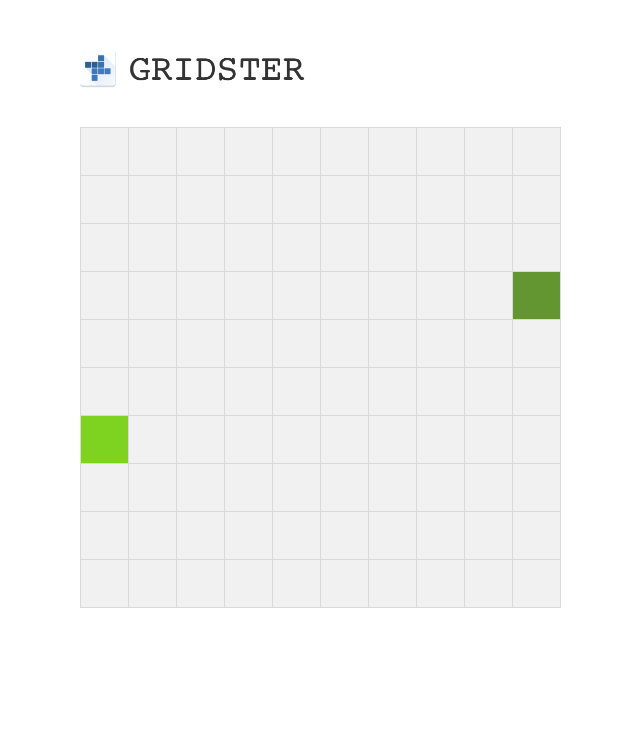
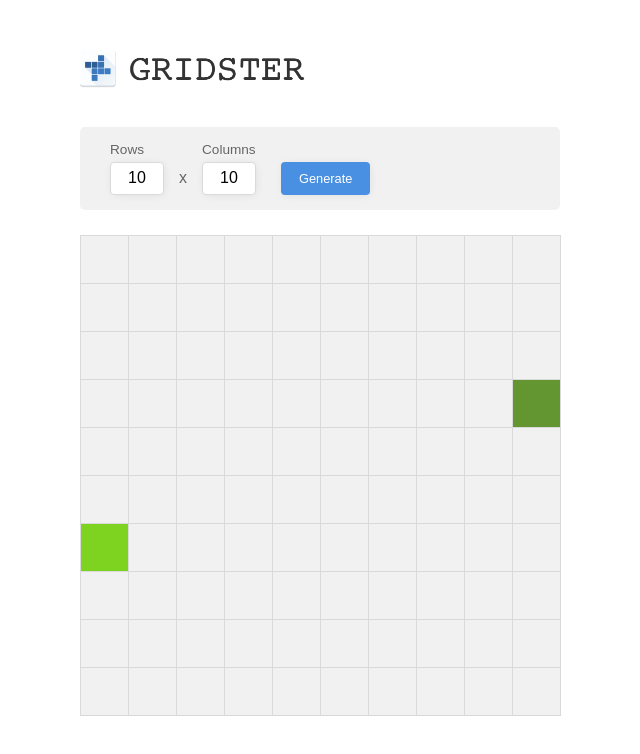
Before and after one commit to ds300/gridster, a React app: page / in a window 1280 px wide. Shown: the top 754 px of the page, without its empty margins (320-960 px from the left). Built offline with nearby package versions, Linux system fonts and the light colour scheme; the HTML template or start-up script is replaced by a standard one.

Commit message:
lay out controls

```diff
--- a/src/App.tsx
+++ b/src/App.tsx
@@ -3,6 +3,7 @@ import { Provider } from 'react-redux'
 import styled from 'styled-components'
 
 import ConnectedGrid from './ConnectedGrid'
+import Controls from './Controls'
 
 import { makeStore } from './store'
 
@@ -26,6 +27,7 @@ class App extends React.Component {
           <Header>
             <img src={logo} alt="Gridster" width="225px" />
           </Header>
+          <Controls />
           <ConnectedGrid />
         </Page>
       </Provider>
--- /dev/null
+++ b/src/Controls.tsx
@@ -0,0 +1,121 @@
+import * as React from 'react'
+import styled from 'styled-components'
+
+const FormElement = styled.input`
+  border-radius: 4px;
+  box-shadow: 1px 1px 10px -2px rgba(0, 0, 0, 0.1);
+  height: 33px;
+  box-sizing: border-box;
+`
+
+const StyledInput = styled(FormElement)`
+  border: 1px solid #dadada;
+  width: 54px;
+  text-align: center;
+  font-size: 1em;
+`
+
+const InputWrapper = styled.div`
+  display: flex;
+  flex-direction: column;
+`
+
+const Label = styled.label`
+  margin-bottom: 5px;
+  font-size: 0.85em;
+`
+
+class IntegerInput extends React.Component<{
+  value: number
+  label: string
+  onChange(num: number): void
+}> {
+  onUserInput = (ev: React.SyntheticEvent<HTMLInputElement>) => {
+    const target = ev.target as HTMLInputElement
+    const newValue = target.value as string
+    const sanitized = Math.max(
+      Math.min(Number((newValue.match(/\d+/) || ['0'])[0]), 20),
+      3,
+    )
+    this.props.onChange(sanitized)
+    target.value = String(sanitized)
+  }
+
+  render() {
+    const { label, value } = this.props
+    return (
+      <InputWrapper>
+        <Label htmlFor={label}>{label}</Label>
+        <StyledInput
+          type="text"
+          name={label}
+          defaultValue={String(value)}
+          onBlur={this.onUserInput}
+        />
+      </InputWrapper>
+    )
+  }
+}
+
+const Button = styled(FormElement.withComponent('button'))`
+  outline: none;
+  border: none;
+  color: white;
+  background-color: #4a90e2;
+  align-self: flex-end;
+  font-size: 0.8em;
+  margin-left: 25px;
+  padding: 0 18px;
+  cursor: pointer;
+
+  &:hover {
+    background-color: #76b5ff;
+  }
+  &:active {
+    background-color: #235896;
+  }
+`
+
+const ControlsWrapper = styled.div`
+  color: #666;
+  background-color: #f1f1f1;
+  border-radius: 5px;
+  margin-bottom: 25px;
+  padding: 15px 30px;
+  display: flex;
+`
+
+const XWrapper = styled.div`
+  padding: 15px;
+  display: flex;
+  height: 33px;
+  align-items: center;
+  box-sizing: border-box;
+  align-self: flex-end;
+`
+
+export default class Controls extends React.Component {
+  state = {
+    rows: 10,
+    columns: 10,
+  }
+
+  render() {
+    return (
+      <ControlsWrapper>
+        <IntegerInput
+          label={'Rows'}
+          value={this.state.rows}
+          onChange={rows => this.setState({ rows })}
+        />
+        <XWrapper>x</XWrapper>
+        <IntegerInput
+          label={'Columns'}
+          value={this.state.columns}
+          onChange={columns => this.setState({ columns })}
+        />
+        <Button>Generate</Button>
+      </ControlsWrapper>
+    )
+  }
+}
```
